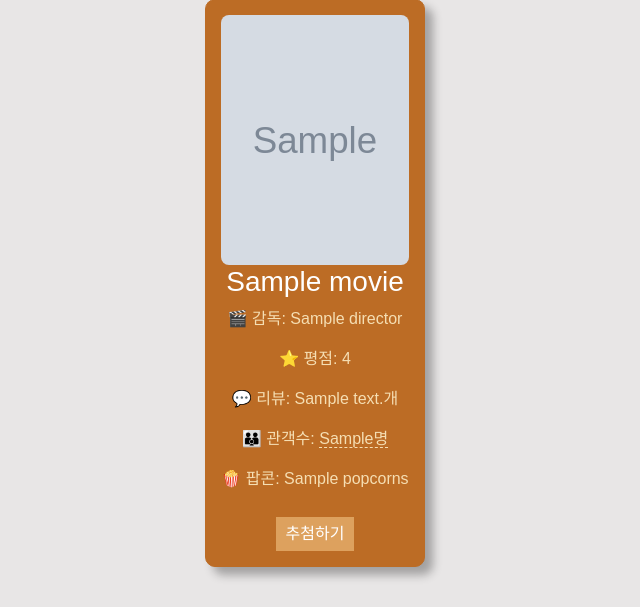
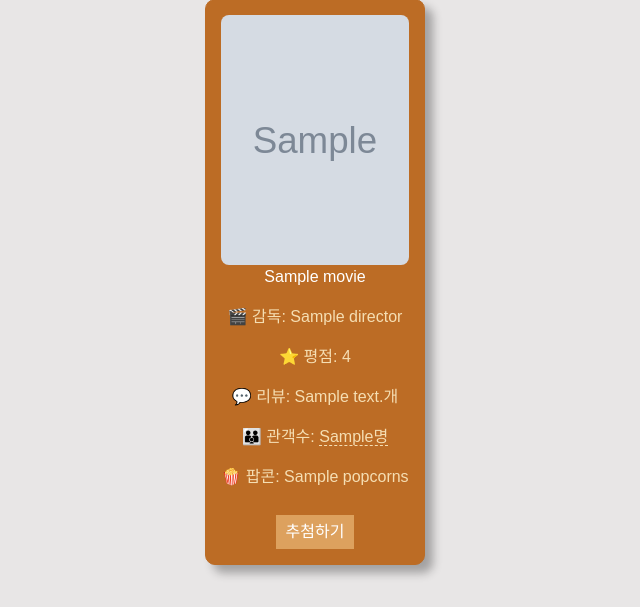
Before and after one commit to junhyuk000/PopcornAPP, a Flask app: template templates/movie_popcorns.html in a window 1280 px wide. Shown: the part 543-1150 px from the top of the page, without its empty margins (325-965 px from the left). Run offline with Flask 3, Linux system fonts and the light colour scheme; the template is opened without the code that fills it: most values are stand-ins (such as "Sample title", 1, 10 or a date in 2020); grey boxes marked "Sample" are stand-in pictures; parts of the project's set-up code (start-up, migrations or seed data) failed here and were passed over.

Commit message:
제목 태그변환

```diff
--- a/templates/movie_popcorns.html
+++ b/templates/movie_popcorns.html
@@ -63,7 +63,7 @@
     {% for movie in movies %}
     <div class="movie-card">
         <img src="{{ url_for('static', filename='images/' + movie.filename) }}" alt="{{ movie.title }}">
-        <h3 style="color: white;"><a href="/movie_youtube/{{movie.title}}">{{ movie.title }}</a></h3>
+        <p style="color: white;"><a href="/movie_youtube/{{movie.title}}">{{ movie.title }}</a></p>
         <p style="color: wheat;">🎬 감독: {{ movie.director }}</p>
         <p style="color: wheat;">⭐ 평점: {{ movie.rating if movie.rating else 'N/A' }}</p>
         <p style="color: wheat;">💬 리뷰: <a href="/reviews/{{ movie.title }}/{{movie.id}}">{{ movie.reviews if movie.reviews else 0 }}개</a></p>
```
